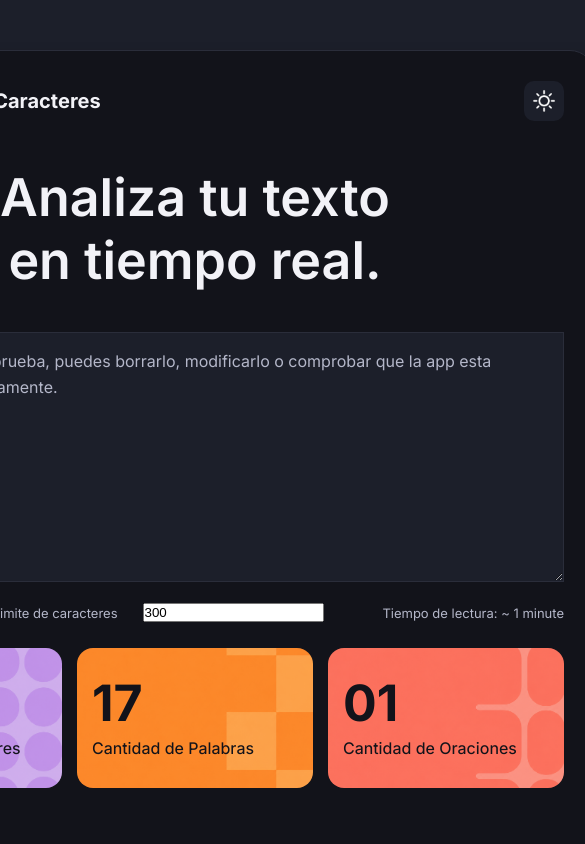
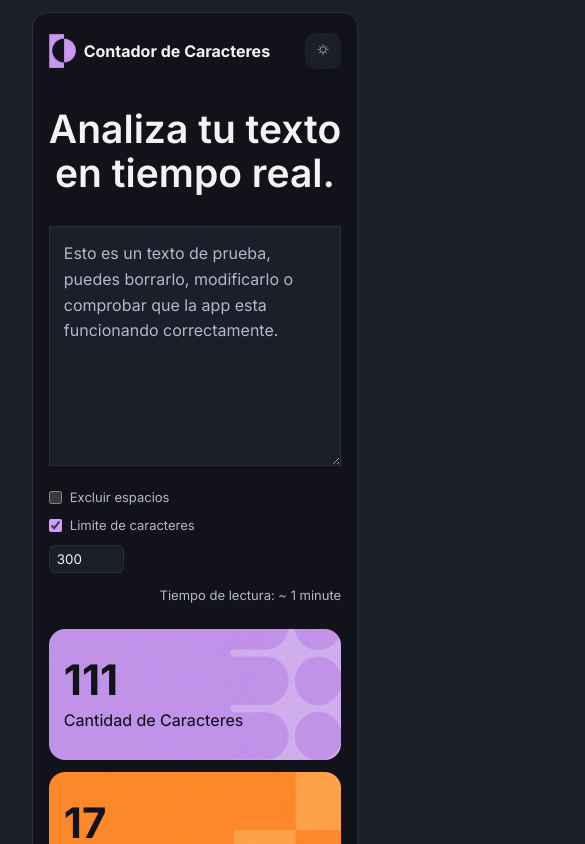
Before and after one commit to BrianGGarcia/character-counter-tp, a React (Vite) app: page / in a window 390 px wide. Both pictures are taken after a click on the label "Limite de caracteres". Shown: the top 844 px of the page, 585 px wide, since content can reach past the window. Built offline with nearby package versions, Linux system fonts and the light colour scheme.

Commit message:
update: theme context - light and dark theme and basic responsive design

```diff
--- a/src/App.jsx
+++ b/src/App.jsx
@@ -14,14 +14,16 @@ const App = () => {
   const [limitCharacter, setLimitCharacter] = useState(false)
   const [limitValue, setLimitValue] = useState(300)
 
-  const { dark, handleDarkTheme } = useContext(ThemeContext)
+  const { lightTheme, handleTheme } = useContext(ThemeContext)
 
   const handleExcludeSpaces = () => {
     setExcludeSpaces(!excludeSpaces)
   }
 
-  const handleLimitValue = () => {
-    setLimitValue(!limitValue)
+  const handleLimitValue = (value) => {
+    const newLimit = Number(value)
+
+    setLimitValue(newLimit > 0 ? newLimit : 1)
   }
 
   const handleChangeTextArea = (e) => {
@@ -37,9 +39,13 @@ const App = () => {
   }
 
   const handleChangeInputLimit = () => {
-    setLimitCharacter(!limitCharacter)
-    const newText = text.slice(0, limitValue)
-    setText(newText)
+    const newLimitState = !limitCharacter
+
+    setLimitCharacter(newLimitState)
+
+    if (newLimitState) {
+      setText((currentText) => currentText.slice(0, limitValue))
+    }
   }
 
   const character = excludeSpaces ? text.replace(/\s/g, "").length : text.length
@@ -71,8 +77,11 @@ const App = () => {
   const sortLetters = letters.sort((a, b) => b.amount - a.amount)
 
   return (
-    <main className={` card ${dark ? "dark-theme" : ""}`} >
-      <Header dark={dark} handleDarkTheme={handleDarkTheme} />
+    <main className="card">
+      <Header
+        lightTheme={lightTheme}
+        handleTheme={handleTheme}
+      />
 
       <section className="hero">
         <h2>Analiza tu texto <br />
--- a/src/components/Controls.jsx
+++ b/src/components/Controls.jsx
@@ -24,6 +24,8 @@ const Controls = ({ excludeSpaces, handleExcludeSpaces, limitCharacter, handleCh
                     limitCharacter &&
                     <input
                         type="number"
+                        min="1"
+                        step="1"
                         value={limitValue}
                         onChange={(e) => handleLimitValue(e.target.value)}
                     />
--- a/src/components/Header.jsx
+++ b/src/components/Header.jsx
@@ -1,16 +1,28 @@
 import logo from "../assets/logo.png"
 import themeButton from "../assets/theme-button.png"
 
-const Header = ({ dark, handleDarkTheme }) => {
-
+const Header = ({ lightTheme, handleTheme }) => {
     return (
         <header>
             <div className="logo">
-                <img src={logo} alt="Imagen del logo principal" />
+                <img
+                    src={logo}
+                    alt="Imagen del logo principal"
+                />
+
                 <h1>Contador de Caracteres</h1>
             </div>
-            <button onClick={() => handleDarkTheme(!dark)} className="theme-button">
-                <img src={themeButton} alt="Imagen para cambiar de theme" />
+
+            <button
+                type="button"
+                onClick={handleTheme}
+                className="theme-button"
+                aria-label={lightTheme ? "Activar tema oscuro" : "Activar tema claro"}
+            >
+                <img
+                    src={themeButton}
+                    alt="Imagen para cambiar de theme"
+                />
             </button>
         </header>
     )
--- a/src/context/ThemeContext.jsx
+++ b/src/context/ThemeContext.jsx
@@ -1,22 +1,35 @@
-import { createContext, useState } from "react"
+import { createContext, useEffect, useState } from "react"
 
 const ThemeContext = createContext()
 
 const ThemeProvider = ({ children }) => {
-    const [dark, setDark] = useState(JSON.parse(localStorage.getItem("theme")) === "dark" ? true : false)
+    const [lightTheme, setLightTheme] = useState(() => {
+        return localStorage.getItem("theme") === "light"
+    })
 
-    const handleDarkTheme = () => {
-        setDark(!dark)
+    useEffect(() => {
+        document.documentElement.classList.toggle(
+            "light-theme",
+            lightTheme
+        )
 
-        if (!dark) {
-            localStorage.setItem("theme", JSON.stringify("dark"))
-        } else {
-            localStorage.removeItem("theme")
-        }
+        localStorage.setItem(
+            "theme",
+            lightTheme ? "light" : "dark"
+        )
+    }, [lightTheme])
+
+    const handleTheme = () => {
+        setLightTheme((currentTheme) => !currentTheme)
     }
 
     return (
-        <ThemeContext.Provider value={{ dark, handleDarkTheme }}>
+        <ThemeContext.Provider
+            value={{
+                lightTheme,
+                handleTheme
+            }}
+        >
             {children}
         </ThemeContext.Provider>
     )
--- a/src/index.css
+++ b/src/index.css
@@ -5,19 +5,43 @@
 }
 
 :root {
-  --main-background: #12131A;
-  --card-background: #1C1F2A;
-  --card-background-light-theme: #f1f2f7;
-  --main-text: #F2F2F7;
-  --main-text-ligth-theme: #1d1e29;
-  --secundary-text: #B4B7C9;
-  --progress-bar: #D19BFF;
-  --border: #2A2D3A;
-  --main-font: 'Inter', sans-serif;
+  color-scheme: dark;
+
+  --body-background: #1c1f2a;
+  --main-background: #12131a;
+  --card-background: #1c1f2a;
+
+  --main-text: #f2f2f7;
+  --secundary-text: #b4b7c9;
+
+  --progress-bar: #d19bff;
+  --border: #2a2d3a;
+  --metric-text: #12131a;
+
+  --card-shadow: 11px 10px 19px -5px rgba(0, 0, 0, 0.75);
+
+  --main-font: "Inter", sans-serif;
+}
+
+:root.light-theme {
+  color-scheme: light;
+
+  --body-background: #e7e8ef;
+  --main-background: #ffffff;
+  --card-background: #f1f2f7;
+
+  --main-text: #1d1e29;
+  --secundary-text: #55586a;
+
+  --progress-bar: #a66bd5;
+  --border: #d4d6df;
+  --metric-text: #12131a;
+
+  --card-shadow: 0 15px 40px rgba(35, 37, 50, 0.16);
 }
 
 body {
-  background-color: var(--card-background);
+  background-color: var(--body-background);
   color: var(--main-text);
   font-family: var(--main-font);
   min-height: 100vh;
@@ -31,11 +55,11 @@ body {
   background-color: var(--main-background);
   width: 100%;
   max-width: 1000px;
-  min-width: 800px;
+  min-width: 0;
   border-radius: 25px;
   border: 1px solid var(--border);
   overflow: hidden;
-  box-shadow: 11px 10px 19px -5px rgba(0, 0, 0, 0.75);
+  box-shadow: var(--card-shadow);
   padding: 30px;
   display: flex;
   flex-direction: column;
@@ -78,6 +102,22 @@ img {
   transform: scale(1.10);
 }
 
+:root.light-theme .theme-button {
+  background-color: #eadcf8;
+  border: 1px solid #d4b7ee;
+  box-shadow: 0 2px 6px rgba(93, 55, 130, 0.12);
+}
+
+:root.light-theme .theme-button img {
+  filter: brightness(0) saturate(100%);
+  opacity: 0.75;
+}
+
+:root.light-theme .theme-button:hover {
+  background-color: #dcc4f2;
+  transform: scale(1.10);
+}
+
 .hero {
   text-align: center;
   margin-bottom: 5px;
@@ -106,11 +146,30 @@ textarea {
   display: flex;
   justify-content: space-between;
   align-items: center;
-  margin-top: 12px;
+  margin-top: 14px;
   margin-bottom: 6px;
   color: var(--secundary-text);
   font-size: 13px;
   flex-wrap: wrap;
+}
+
+.checkboxes input[type="number"] {
+  width: 75px;
+  padding: 5px 7px;
+  background-color: var(--card-background);
+  color: var(--main-text);
+  border: 1px solid var(--border);
+  border-radius: 6px;
+  font-family: var(--main-font);
+}
+
+.checkboxes input[type="number"]:focus {
+  outline: 2px solid var(--progress-bar);
+  outline-offset: 1px;
+}
+
+.checkboxes input[type="checkbox"] {
+  accent-color: var(--progress-bar);
 }
 
 .checkboxes {
@@ -156,7 +215,7 @@ textarea {
   flex: 1 1 200px;
   padding: 15px;
   border-radius: 16px;
-  color: var(--main-background);
+  color: var(--metric-text);
 }
 
 .number {
@@ -238,8 +297,118 @@ progress::-webkit-progress-value {
   color: var(--main-text);
 }
 
-/* theme */
-main.dark-theme {
-  background-color: var(--card-background-light-theme);
-  color: var(--main-text-ligth-theme);
+body,
+.card,
+textarea,
+.theme-button,
+.checkboxes input[type="number"],
+progress,
+progress::-webkit-progress-bar {
+  transition:
+    background-color 0.25s ease,
+    color 0.25s ease,
+    border-color 0.25s ease,
+    box-shadow 0.25s ease;
 }
+
+@media (max-width: 600px) {
+  body {
+    padding: 12px;
+  }
+
+  .card {
+    padding: 20px 16px;
+    border-radius: 16px;
+    box-shadow: none;
+  }
+
+  header {
+    height: auto;
+    margin-bottom: 10px;
+  }
+
+  .logo {
+    gap: 8px;
+  }
+
+  .logo h1 {
+    font-size: 16px;
+  }
+
+  .logo img {
+    height: 34px;
+  }
+
+  .theme-button {
+    width: 36px;
+    height: 36px;
+    flex-shrink: 0;
+  }
+
+  .theme-button img {
+    width: 22px;
+    height: 22px;
+  }
+
+  .hero h2 {
+    font-size: clamp(32px, 10vw, 42px);
+    line-height: 1.12;
+    margin: 28px 0 32px;
+  }
+
+  textarea {
+    height: 240px;
+    padding: 14px;
+    font-size: 16px;
+  }
+
+  .controls {
+    flex-direction: column;
+    align-items: stretch;
+    gap: 14px;
+  }
+
+  .checkboxes {
+    width: 100%;
+    flex-direction: column;
+    align-items: flex-start;
+    gap: 12px;
+  }
+
+  .reading-time {
+    align-self: flex-end;
+  }
+
+  .metrics {
+    flex-direction: column;
+    gap: 12px;
+    margin-top: 20px;
+  }
+
+  .metrics div {
+    width: 100%;
+    flex: none;
+  }
+
+  .number {
+    font-size: 42px;
+  }
+
+  .density-item {
+    gap: 8px;
+  }
+
+  .letter {
+    width: 24px;
+    flex-shrink: 0;
+  }
+
+  progress {
+    min-width: 0;
+  }
+
+  .stat {
+    width: 82px;
+    flex-shrink: 0;
+  }
+}
```
Also changed, not shown: src/assets/theme-button.png.
